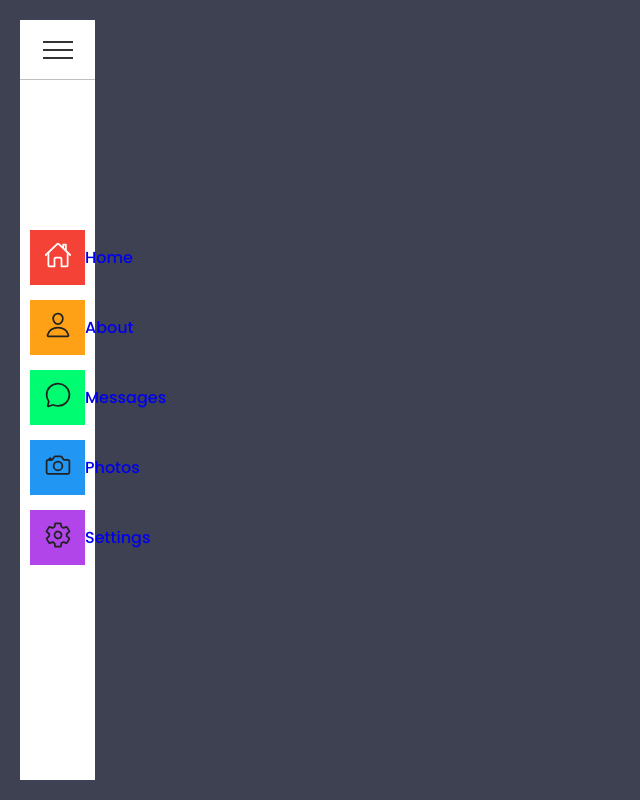
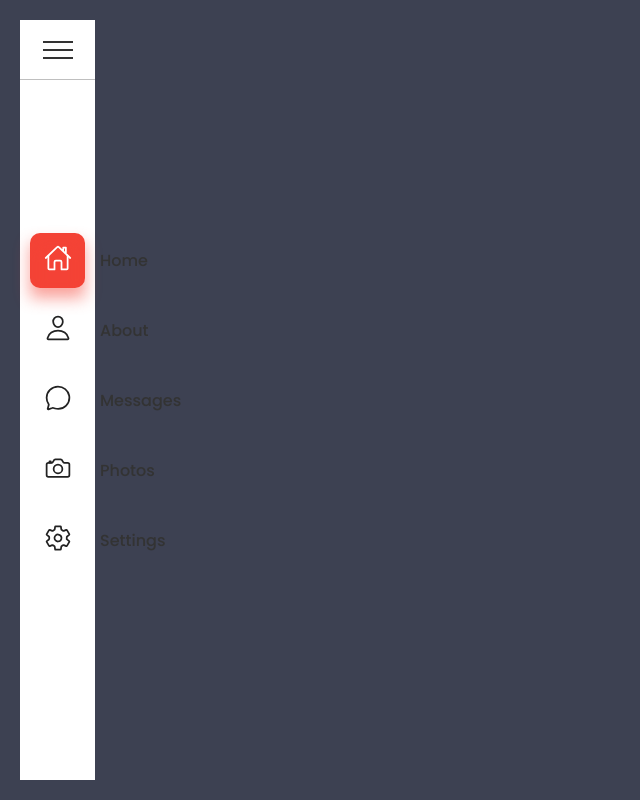
Before and after one commit to Linh777GKOG/Sidebar_navigation_menu, a plain HTML site: page index.html in a window 1280 px wide. Shown: the whole page, without its empty margins (0-640 px from the left). Drawn offline with nearby package versions, Linux system fonts and the light colour scheme.

Commit message:
check point

```diff
--- a/style.css
+++ b/style.css
@@ -111,10 +111,25 @@ body {
 .navigation ul li a .icon::before {
   content: "";
   position: absolute;
-  top: 0;
+  top: 10px;
   left: 0;
   width: 100%;
   height: 100%;
   background: var(--clr);
-  filter: blue(7px);
+  filter: blur(8px);
+  opacity: 0;
+  transition: 0.5s;
 }
+
+.navigation ul li.active a .icon::before {
+  opacity: 0.5;
+}
+
+.navigation ul li a .text {
+  position: relative;
+  padding: 0 15px;
+  height: 60px;
+  display: flex;
+  align-items: center;
+  color: #333;
+}
```
